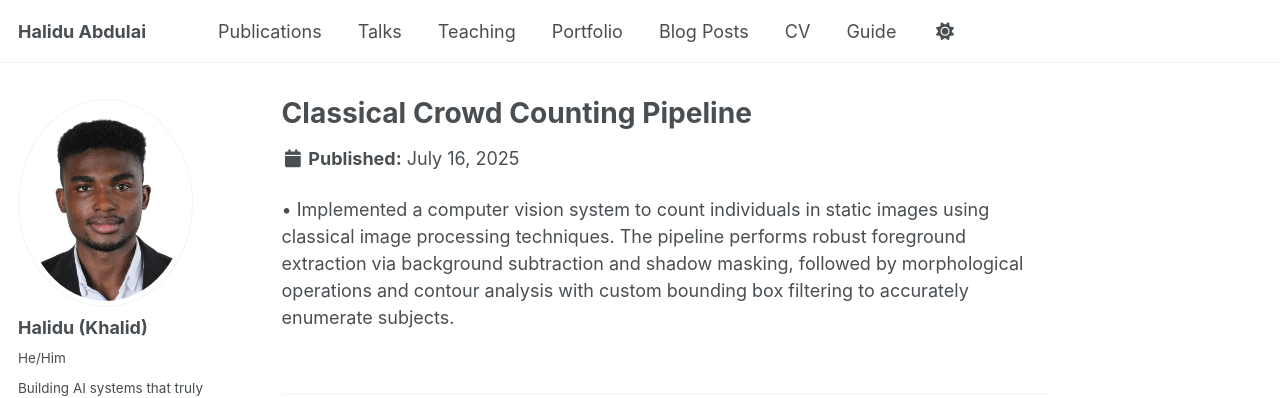
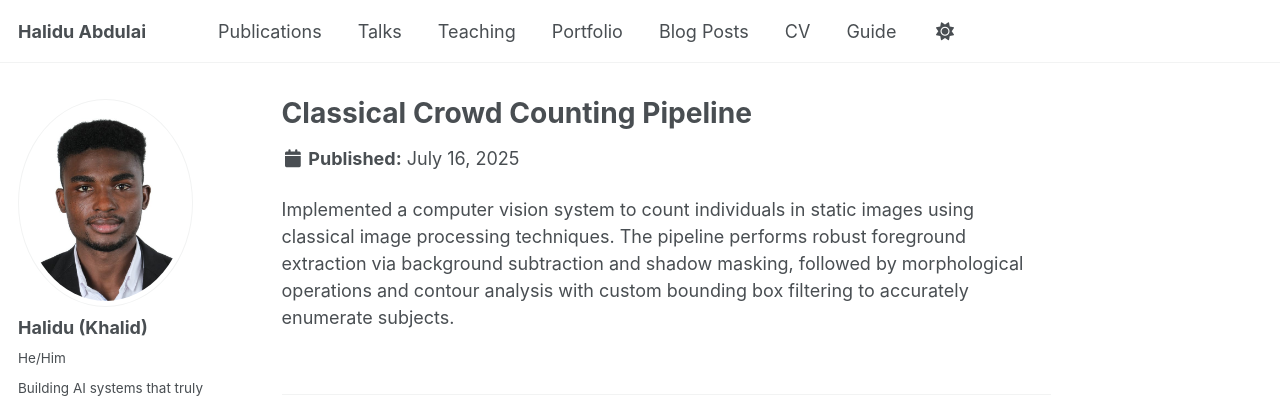
Before and after one commit to abdulaihalidu/abdulaihalidu.github.io, a Jekyll site: the page built from _portfolio/Classical Crowd Counting Pipeline.html, in a window 1280 px wide and 995 px high. Shown: the top 398 px of the window. Built offline with Jekyll 4.4.1, drawn with Linux system fonts in a browser that asks for light colours; a script that is not in the unit is left out.

```diff
--- a/_portfolio/Classical Crowd Counting Pipeline.html
+++ b/_portfolio/Classical Crowd Counting Pipeline.html
@@ -4,4 +4,4 @@ excerpt: "A computer vision system to count individuals in static images using c
 collection: portfolio
 ---
 
-•	Implemented a computer vision system to count individuals in static images using classical image processing techniques. The pipeline performs robust foreground extraction via background subtraction and shadow masking, followed by morphological operations and contour analysis with custom bounding box filtering to accurately enumerate subjects.
+Implemented a computer vision system to count individuals in static images using classical image processing techniques. The pipeline performs robust foreground extraction via background subtraction and shadow masking, followed by morphological operations and contour analysis with custom bounding box filtering to accurately enumerate subjects.
```
